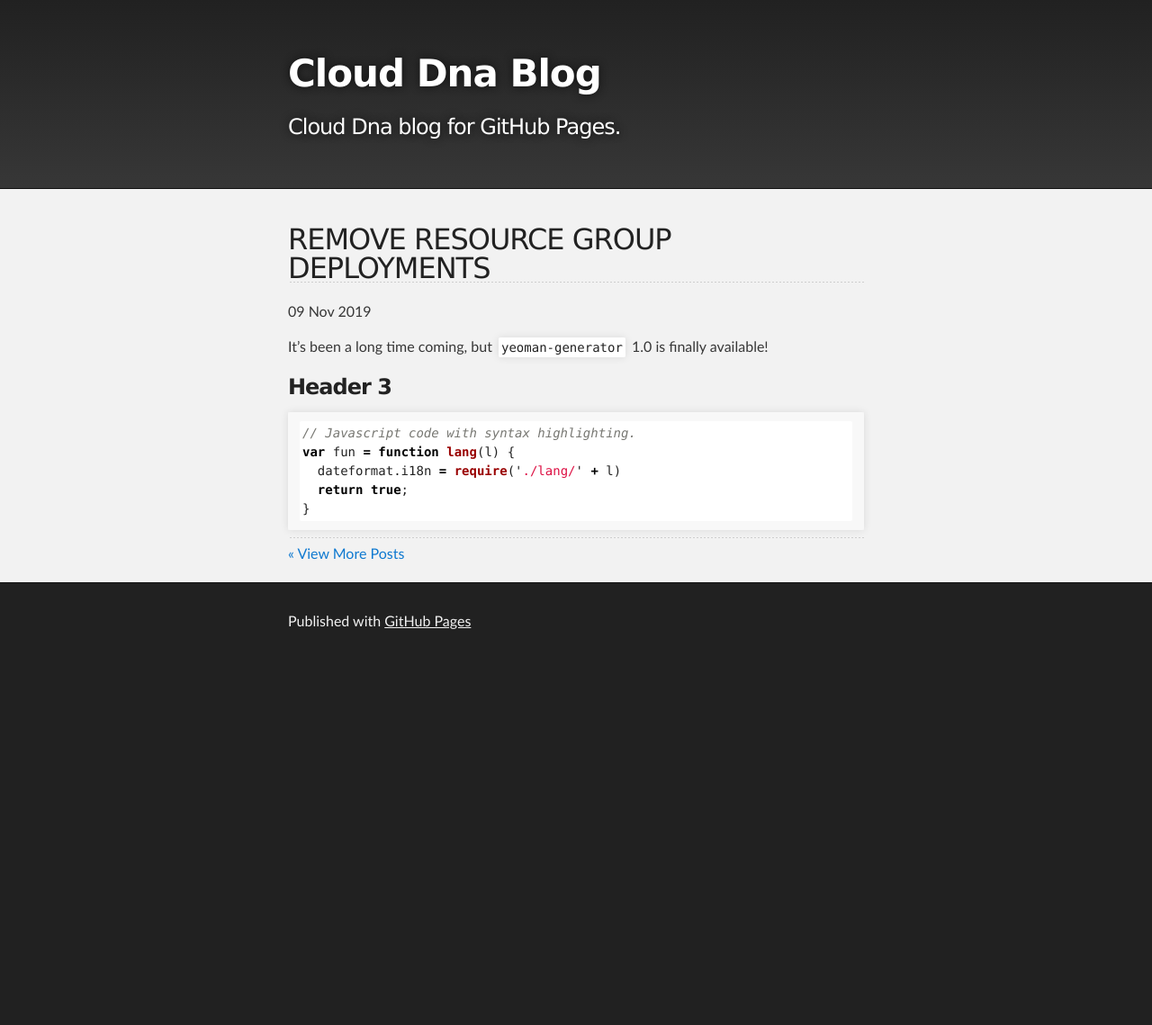
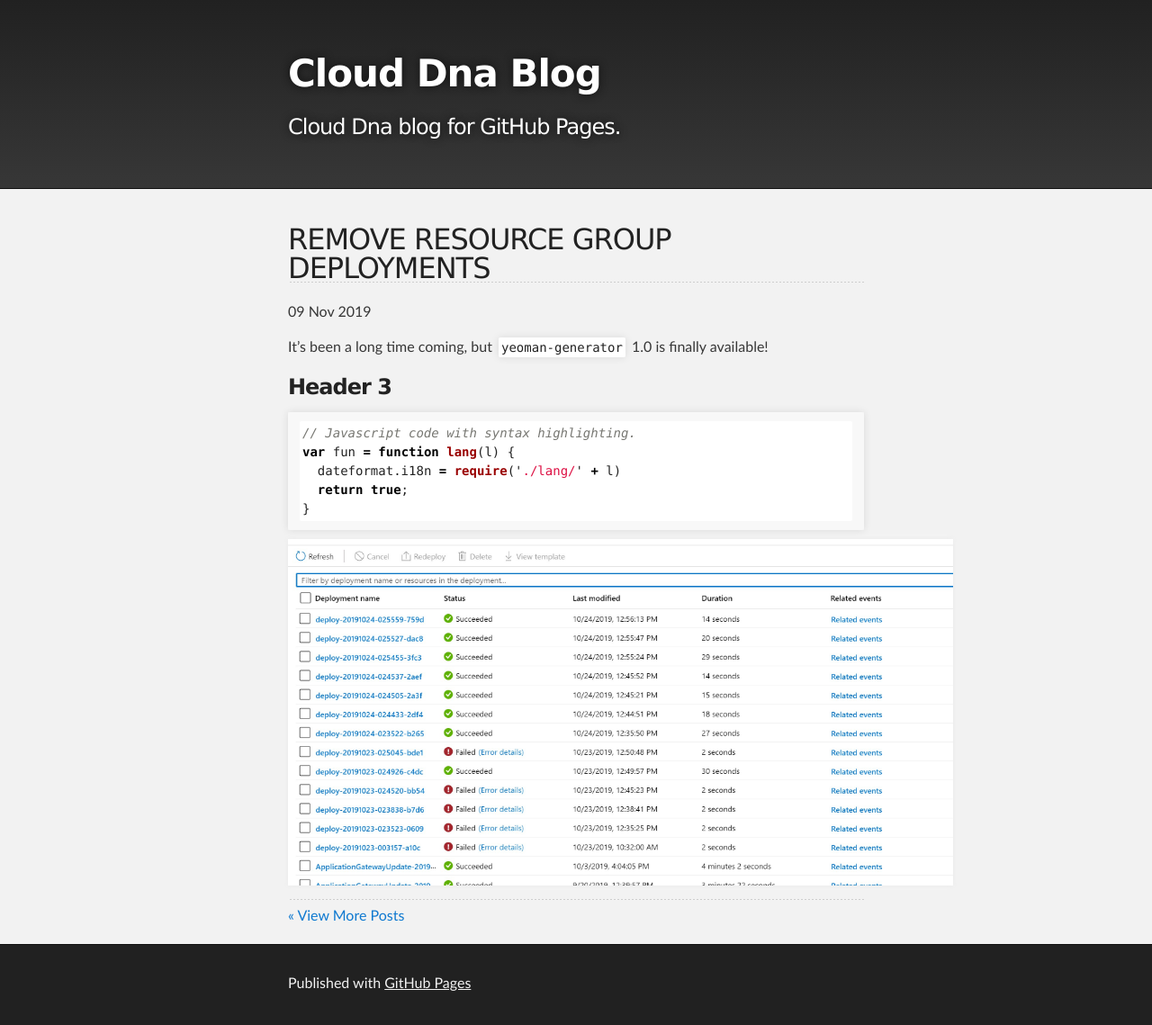
Before and after one commit to clouddna-au/clouddna-au.github.io, a Jekyll site: the page built from _posts/2019-11-09-removedeployments.md, in a window 1280 px wide. Shown: the whole page at 90% size. Built offline with Jekyll 4.4.1, drawn with Linux system fonts in a browser that asks for light colours; before the commit the page ends 900 px from its top, so only the background shows below that.

Commit message:
adding remove deployments blog

````diff
--- a/_posts/2019-11-09-removedeployments.md
+++ b/_posts/2019-11-09-removedeployments.md
@@ -14,3 +14,6 @@ var fun = function lang(l) {
   return true;
 }
 ```
+
+
+![Deployments](https://clouddna-au.github.io/assets/images/blog/2019-11-09/deployments.jpg)
````
